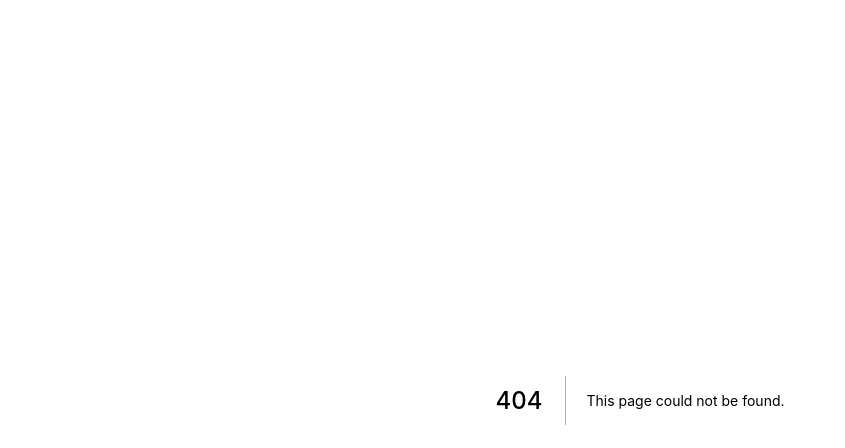
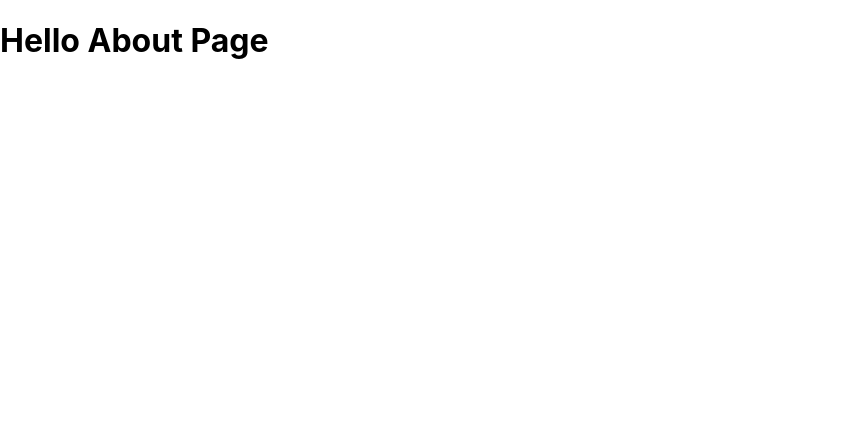
Before and after one commit to BuffaloRob/movie-app, a Next.js app: page /about in a window 1280 px wide. Before the commit this address had no page. Shown: the top 448 px of the page, without its empty margins (0-845 px from the left). Built offline with nearby package versions, Linux system fonts and the light colour scheme.

Commit message:
added about page

```diff
--- /dev/null
+++ b/pages/about.js
@@ -0,0 +1,7 @@
+
+
+const About = () => (
+    <h1>Hello About Page</h1>
+)
+
+export default About
```
